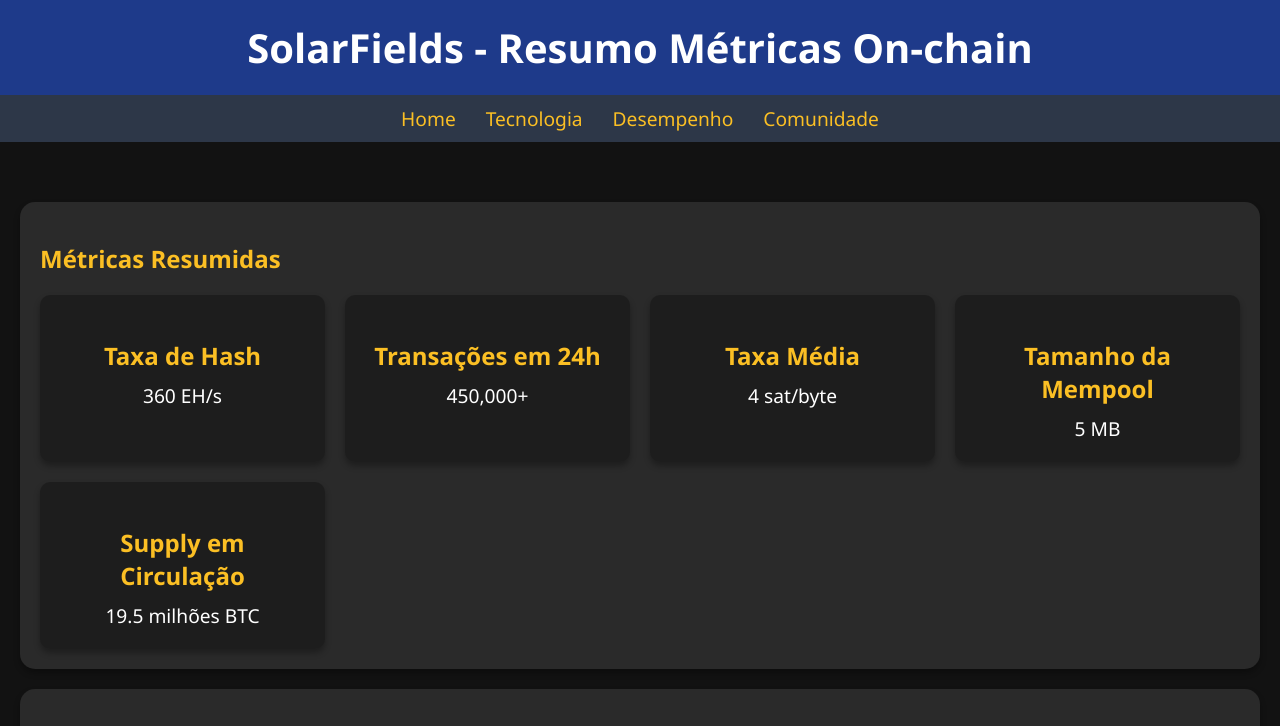
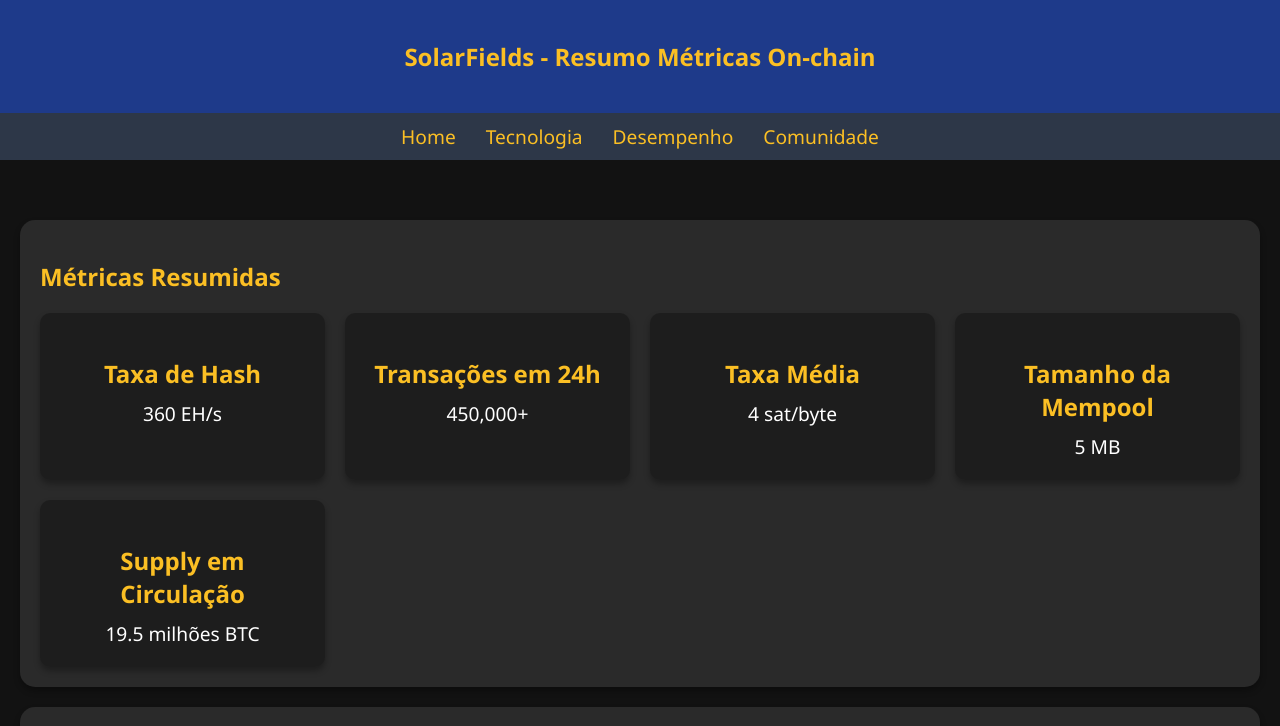
Before and after one commit to solarfieldsltda/SolarFieldsLTDA, a plain HTML site: page tecnologia.html in a window 1280 px wide. Shown: the top 726 px of the page. Drawn offline with Linux system fonts and the light colour scheme.

Commit message:
Update tecnologia.html

```diff
--- a/tecnologia.html
+++ b/tecnologia.html
@@ -89,7 +89,7 @@
 </head>
 <body>
     <header>
-        <h1>SolarFields - Resumo Métricas On-chain</h1>
+        <h2>SolarFields - Resumo Métricas On-chain</h2>
     </header>
     <nav>
         <ul>
```
